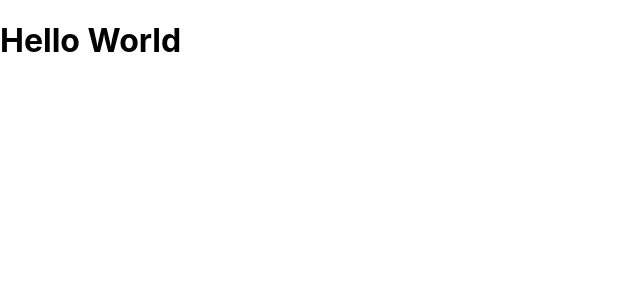
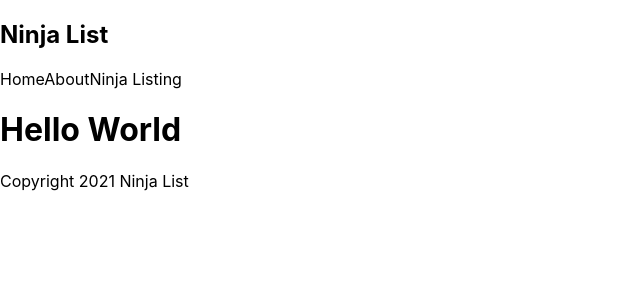
Before and after one commit to Jon-D-Smith/Next_JS_Practice, a Next.js app: page / in a window 1280 px wide. Shown: the top 300 px of the page, without its empty margins (0-640 px from the left). Built offline with nearby package versions, Linux system fonts and the light colour scheme.

Commit message:
Created component folder with navbar and footer components

```diff
--- /dev/null
+++ b/comps/Footer.js
@@ -0,0 +1,12 @@
+const Footer = () => {
+    return (
+        <div>
+            Copyright 2021 Ninja List
+        </div>
+     );
+}
+
+export default Footer;
+<div>
+    Copyright 2021 Ninja List
+</div>
--- /dev/null
+++ b/comps/Navbar.js
@@ -0,0 +1,14 @@
+const Navbar = () => {
+    return (
+        <nav>
+            <div className="logo">
+                <h1>Ninja List</h1>
+            </div>
+            <a>Home</a>
+            <a>About</a>
+            <a>Ninja Listing</a>
+        </nav>
+     );
+}
+
+export default Navbar;
--- a/pages/index.js
+++ b/pages/index.js
@@ -1,11 +1,14 @@
 import Head from 'next/head'
 import Image from 'next/image'
 import styles from '../styles/Home.module.css'
-
+import Navbar from '../comps/Navbar'
+import Footer from '../comps/Footer'
 export default function Home() {
   return (
    <div>
+     <Navbar />
      <h1>Hello World</h1>
+     <Footer />
    </div>
   )
 }
```
